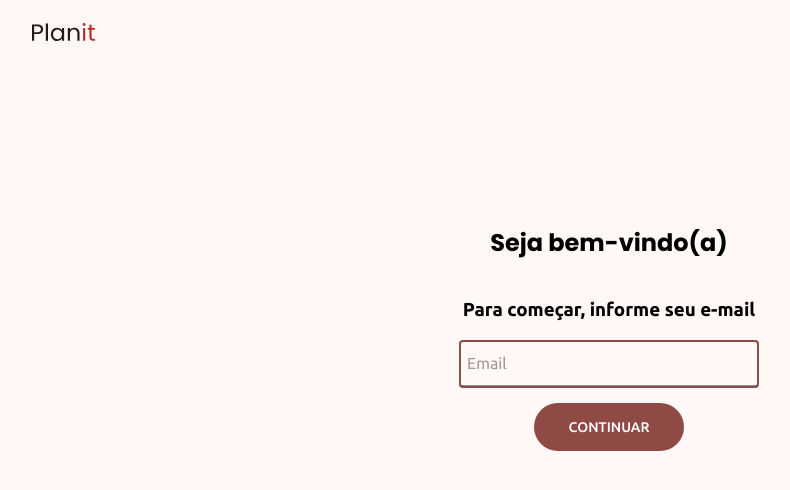
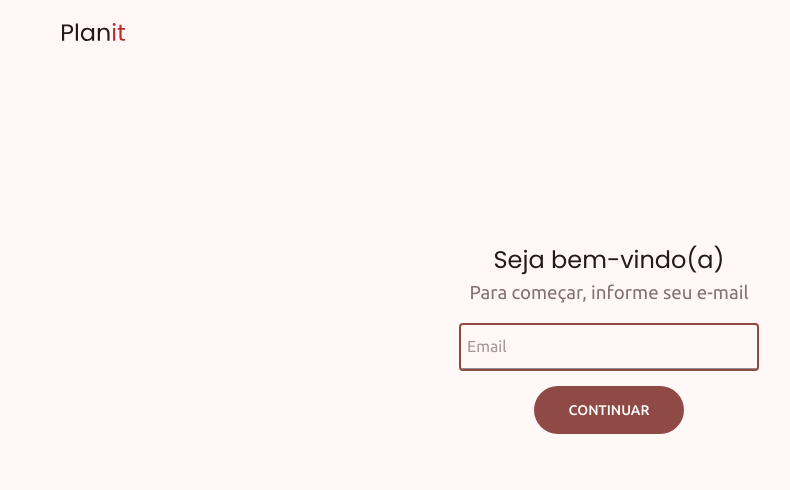
Before and after one commit to projetos-ufape/planIn-web, a React (Vite) app: page / in a window 1280 px wide. Shown: the top 490 px of the page, without its empty margins (31-821 px from the left). Built offline with nearby package versions, Linux system fonts and the light colour scheme.

Commit message:
feat: LogoHeader component

```diff
--- /dev/null
+++ b/src/components/LogoHeader/LogoHeader.module.css
@@ -0,0 +1,5 @@
+.header{
+    padding: 23px;
+    margin-left: 70px;
+    width: 100vw;
+}
--- /dev/null
+++ b/src/components/LogoHeader/LogoHeader.tsx
@@ -0,0 +1,13 @@
+import styles from './LogoHeader.module.css'
+import Logo from '../../assets/Planit.svg'
+const LogoHeader = () => {
+  return (
+    <div>
+      <section className={styles.header}>
+        <img src={Logo} alt="Logo" />
+      </section>
+    </div>
+  );
+};
+
+export default LogoHeader;
--- a/src/pages/Login.tsx
+++ /dev/null
@@ -1,9 +0,0 @@
-import React from "react";
-import LoginComponent from "../components/LoginComponent/LoginComponent";
-const Login = () => {
-  return (
-    <LoginComponent/>
-  );
-};
-
-export default Login;
--- a/src/components/LoginComponent/LoginComponent.module.css
+++ b/src/pages/Login/Login.module.css
@@ -1,12 +1,11 @@
+*{
+    overflow-x: hidden;
+}
+
 .container{
     min-height: 100vh;
     min-width: 100vw;
     background-color:#FFF8F7;
-}
-
-.header{
-    padding: 23px;
-    margin-left: 40px;
 }
 
 .content{
@@ -19,10 +18,16 @@
 
 .title{
     font-family: "Poppins", sans-serif;
+    color: #231919;
+    font-weight: 400;
+    margin-bottom: 5px;
 }
 
 .subtitle{
     font-family: "Ubuntu", sans-serif;
+    color: #857371;
+    font-weight: 400;
+    margin-top: 0;
 }
 .btn{
     border-radius: 100px;
--- a/src/components/LoginComponent/LoginComponent.tsx
+++ b/src/pages/Login/Login.tsx
@@ -1,9 +1,9 @@
 import React, { useState } from "react";
 import { Input, Button } from "@mui/material";
-import Logo from "../../assets/Planit.svg";
-import styles from "./LoginComponent.module.css";
+import LogoHeader from "../../components/LogoHeader/LogoHeader";
+import styles from "./Login.module.css";
 
-const LoginComponent: React.FC = () => {
+const Login: React.FC = () => {
   const [email, setEmail] = useState("");
   const [password, setPassword] = useState("");
   const [showPassword, setShowPassword] = useState(false);
@@ -25,9 +25,7 @@ const LoginComponent: React.FC = () => {
   return (
     <div>
       <div className={styles.container}>
-        <section className={styles.header}>
-          <img src={Logo} alt="Logo" />
-        </section>
+        <LogoHeader />
         <section className={styles.content}>
           <h1 className={styles.title}>Seja bem-vindo(a)</h1>
           <h3 className={styles.subtitle}>Para começar, informe seu e-mail</h3>
@@ -62,7 +60,9 @@ const LoginComponent: React.FC = () => {
                       }}
                     />
                   </div>
-                  <a className={styles.forgotPassword} href="">Equeceu sua senha ?</a>
+                  <a className={styles.forgotPassword} href="">
+                    Equeceu sua senha ?
+                  </a>
                 </div>
               )}
               <Button
@@ -93,4 +93,4 @@ const LoginComponent: React.FC = () => {
   );
 };
 
-export default LoginComponent;
+export default Login;
--- a/src/routes/index.routes.tsx
+++ b/src/routes/index.routes.tsx
@@ -1,7 +1,7 @@
 import { BrowserRouter, Route, Routes } from "react-router-dom";
 
 import { Home } from "../pages/Home";
-import Login from "../pages/Login";
+import Login from "../pages/Login/Login";
 import { NotFound } from "../pages/NotFound";
 
 export function RouterProvider() {
```
